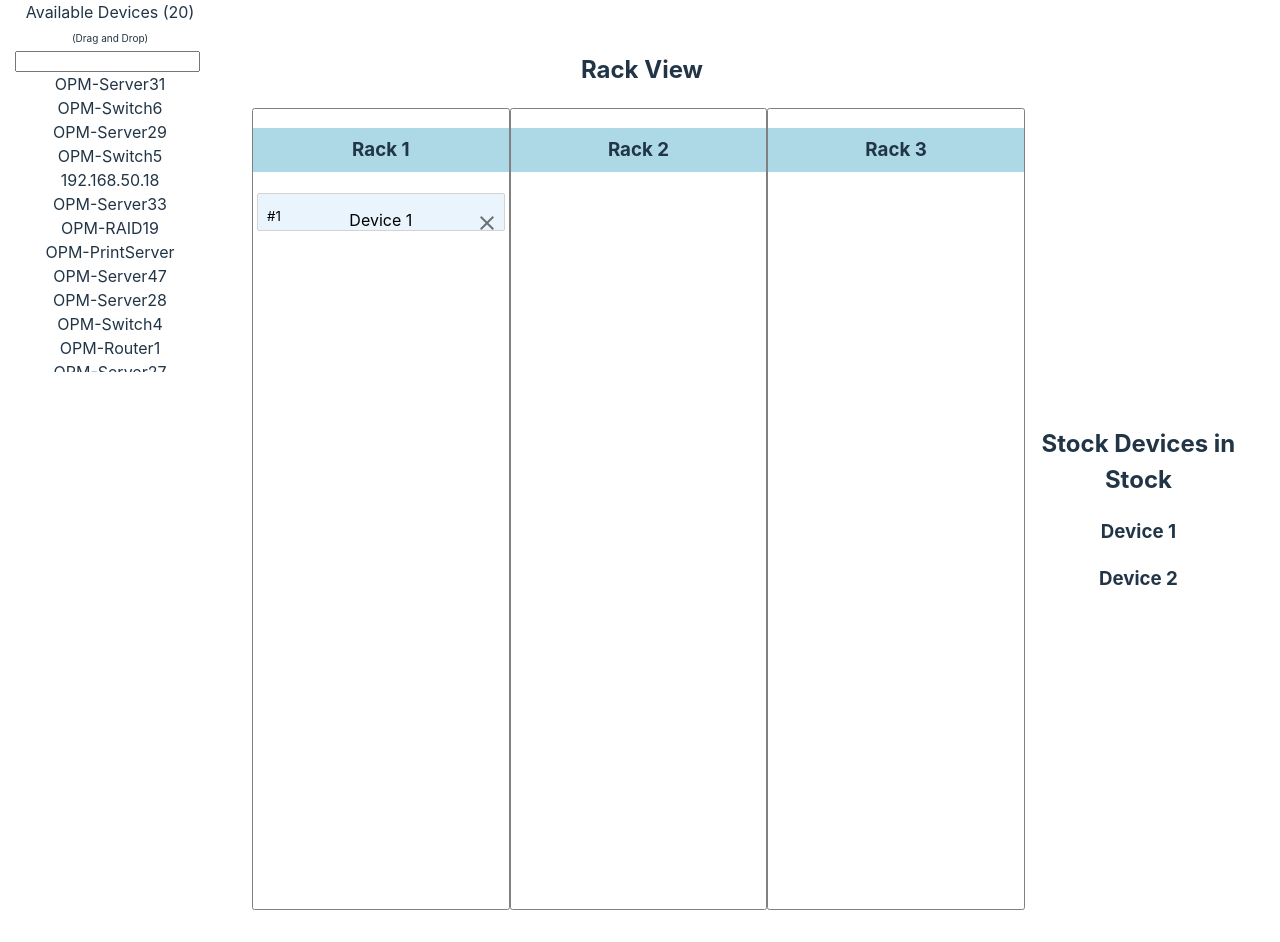
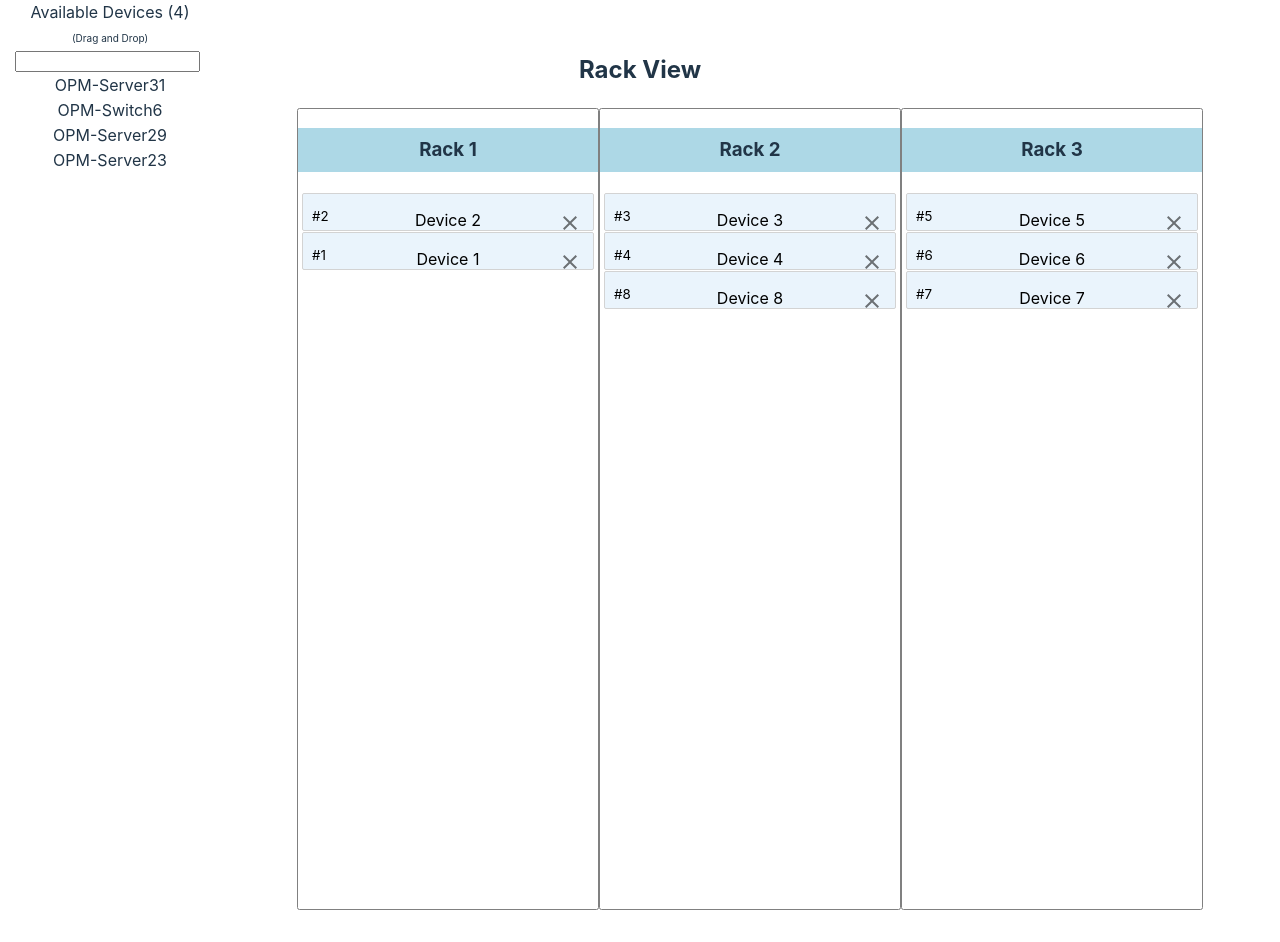
Before and after one commit to stellar-droid/kanbanBoard, a React (Vite) app: page / in a window 1280 px wide. Built offline with nearby package versions, Linux system fonts and the light colour scheme.

Commit message:
name is visible dragging from stock

```diff
--- a/src/App.jsx
+++ b/src/App.jsx
@@ -2,13 +2,13 @@ import { useEffect, useState } from "react";
 import "./App.css";
 import Column from "./assets/components/Column";
 import KanbanBoard from "./assets/components/Kanbanboard";
-import Task from "./assets/components/Task";
-import Test from "./assets/components/test";
+// import Task from "./assets/components/Task";
+// import Test from "./assets/components/test";
 function App() {
   return (
     <div className="App">
       <KanbanBoard />
-      <Test />
+      {/* <Test /> */}
     </div>
   );
 }
--- a/src/assets/components/Kanbanboard.jsx
+++ b/src/assets/components/Kanbanboard.jsx
@@ -6,66 +6,29 @@ import Column from "./Column";
 import TaskForm from "./TaskForm";
 import { Modal, Paper } from "@mui/material";
 import LeftPanel from "./LeftPanel";
-
+import Test from "./test";
 export default function KanbanBoard() {
   const [rack1, setRack1] = useState([""]);
   const [rack2, setRack2] = useState([""]);
   const [rack3, setRack3] = useState([""]);
+  const [rack4, setRack4] = useState([""]);
   const [isFormOpen, setIsFormOpen] = useState(false);
   const [action, setAction] = useState(true);
 
   const staticData = [
-    { userId: 1, id: 1, title: "Device 1", rack: "1" },
-    // { userId: 2, id: 2, title: "Device 2", rack: "1" },
-    // { userId: 3, id: 3, title: "Device 3", rack: "2" },
-    // { userId: 4, id: 4, title: "Device 4", rack: "2" },
-    // { userId: 5, id: 5, title: "Device 5", rack: "3" },
-    // { userId: 6, id: 6, title: "Device 6", rack: "3" },
-    // { userId: 7, id: 7, title: "Device 7", rack: "3" },
-    // { userId: 8, id: 8, title: "Device 8", rack: "2" },
-    // { userId: 9, id: 9, title: "Device 9", rack: "1" },
-    // { userId: 10, id: 10, title: "Device 10", rack: "2" },
-    // { userId: 11, id: 11, title: "Device 11", rack: "3" },
-    // { userId: 12, id: 12, title: "Device 12", rack: true },
-    // { userId: 13, id: 13, title: "Device 13", rack: false },
-    // { userId: 14, id: 14, title: "Device 14", rack: true },
-    // { userId: 15, id: 15, title: "Device 15", rack: false },
-    // { userId: 16, id: 16, title: "Device 16", rack: true },
-    // { userId: 17, id: 17, title: "Device 17", rack: false },
-    // { userId: 18, id: 18, title: "Device 18", rack: true },
-    // { userId: 19, id: 19, title: "Device 19", rack: false },
-    // { userId: 20, id: 20, title: "Device 20", rack3: true }
-    // { userId: 21, id: 21, title: "Device 21", rack: false },
-    // { userId: 22, id: 22, title: "Device 22", rack: false },
-    // { userId: 23, id: 23, title: "Device 23", rack: false },
-    // { userId: 24, id: 24, title: "Device 24", rack: true },
-    // { userId: 25, id: 25, title: "Device 25", rack: true },
-    // { userId: 26, id: 26, title: "Device 26", rack: true },
-    // { userId: 27, id: 27, title: "Device 27", rack: true },
-    // { userId: 28, id: 28, title: "Device 28", rack: true },
-    // { userId: 29, id: 29, title: "Device 29", rack: true },
-    // { userId: 30, id: 30, title: "Device 30", rack: true },
-    // { userId: 31, id: 31, title: "Device 31", rack: true },
-    // { userId: 32, id: 32, title: "Device 32", rack: true },
-    // { userId: 33, id: 33, title: "Device 33", rack: true },
-    // { userId: 34, id: 34, title: "Device 34", rack: true },
-    // { userId: 35, id: 35, title: "Device 35", rack: true },
-    // { userId: 36, id: 36, title: "Device 36", rack: true },
-    // { userId: 37, id: 37, title: "Device 37", rack: true },
-    // { userId: 38, id: 38, title: "Device 38", rack: true },
-    // { userId: 39, id: 39, title: "Device 39", rack: true },
-    // { userId: 40, id: 40, title: "Device 40", rack: true },
-    // { userId: 41, id: 41, title: "Device 41", rack: true },
-    // { userId: 42, id: 42, title: "Device 42", rack: true },
-    // { userId: 43, id: 43, title: "Device 43", rack: true },
-    // { userId: 44, id: 44, title: "Device 44", rack: true },
-    // { userId: 45, id: 45, title: "Device 45", rack: true },
-    // { userId: 46, id: 46, title: "Device 46", rack: true },
-    // { userId: 47, id: 47, title: "Device 47", rack: true },
-    // { userId: 48, id: 48, title: "Device 48", rack: true },
-    // { userId: 49, id: 49, title: "Device 49", rack: true },
-    // { userId: 50, id: 50, title: "Device 50", rack: true },
-    // Add more tasks as needed
+    {id: '2', title: "Device 2", rack: "1" },
+    {id: '1', title: "Device 1", rack: "1" },
+    {id: '3', title: "Device 3", rack: "2" },
+    {id: '4', title: "Device 4", rack: "2" },
+    {id: '5', title: "Device 5", rack: "3" },
+    {id: '6', title: "Device 6", rack: "3" },
+    {id: '7', title: "Device 7", rack: "3" },
+    {id: '8', title: "Device 8", rack: "2" },
+    { id: "192.148.11.45", title: "OPM-Server31" , rack: "4"},
+    { id: "192.148.11.89", title: "OPM-Switch6", rack: "4"},
+    { id: "192.148.11.43", title: "OPM-Server29"  , rack: "4"},
+    { id: "172.168.22.16", title: "OPM-Server23"  , rack: "4"},
+    // Add more devices as needed
   ];
 
   // <-------------------USE EFFECT----------------->
@@ -74,10 +37,12 @@ export default function KanbanBoard() {
     const rack1 = staticData.filter((task) => task.rack === "1");
     const rack2 = staticData.filter((task) => task.rack === "2");
     const rack3 = staticData.filter((task) => task.rack === "3");
+    const rack4 = staticData.filter((task) => task.rack === "4");
 
     setRack1(rack1);
     setRack2(rack2);
     setRack3(rack3);
+    setRack4(rack4);
 
     // Add event listener for the Escape key
     document.addEventListener("keydown", handleEscapeKey);
@@ -96,6 +61,9 @@ export default function KanbanBoard() {
     }
   };
   // <-------------------HANDLE ESCAPE KEY ENDS----------------->
+
+
+
 
   // <-------------------HANDLE DRAG START----------------->
   const handleDragEnd = (result) => {
@@ -132,21 +100,39 @@ export default function KanbanBoard() {
     }
 
     // If dragging between racks
-    const task =
-      source.droppableId === "2"
-        ? rack2[source.index]
-        : source.droppableId === "3"
-        ? rack3[source.index]
-        : rack1[source.index];
+    // source.droppableId === "2"
+    //   ? rack2[source.index]
+    //   : source.droppableId === "3"
+    //   ? rack3[source.index]
+    //   : rack1[source.index];
+    const getTask = () =>{ switch(source.droppableId){
+          case "1":
+            return rack1[source.index];
+          case "2":
+            return rack2[source.index];
+          case "3":
+            return rack3[source.index];
+          case "4":
+            return rack4[source.index];
+          default:
+            return rack1[source.index];
+        }
+}
+const task = getTask();
 
+console.log('task',task);
     // Remove the task from the source rack
     const updatedSource =
       source.droppableId === "2"
         ? Array.from(rack2)
         : source.droppableId === "3"
         ? Array.from(rack3)
+        : source.droppableId === "4"
+        ? Array.from(rack4)
         : Array.from(rack1);
     updatedSource.splice(source.index, 1);
+  source.draggableId="4"? setRack4(updatedSource): null;
+    console.log("Updated Source Rack:", updatedSource);
 
     // Update the destination rack with the task at the correct position
     const updatedDestination =
@@ -161,6 +147,8 @@ export default function KanbanBoard() {
       rack2: destination.droppableId === "2",
       rack3: destination.droppableId === "3",
     });
+
+    console.log("Updated Destination Rack:", updatedDestination);
 
     // Check the length of the destination rack after rearranging
     if (updatedDestination.length > 42) {
@@ -259,8 +247,12 @@ export default function KanbanBoard() {
             style={{ zIndex: 2 }}
             onDelete={onDelete}
           />
-
-          <LeftPanel stockDevices={stockDevices} index={stockDevices.id} id={stockDevices.id} />
+          {/* <LeftPanel
+            stockDevices={stockDevices}
+            index={stockDevices.id}
+            id={stockDevices.id}
+          /> */}
+          <Test data={rack4} id={"4"}/>
           {/* <Column title={"Rack 3"} tasks={[]} id={"3"} /> */}
           <Modal open={isFormOpen} onKeyDown={handleEscapeKey}>
             {/* <Paper style={{height:'570px',width:700}}> */}
--- a/src/assets/components/test.jsx
+++ b/src/assets/components/test.jsx
@@ -1,65 +1,95 @@
-import React from 'react';
+import React from "react";
+import { Draggable, Droppable } from "react-beautiful-dnd";
 
-const RackDeviceList = () => {
-  const data = [
-    { id: '192.148.11.45', name: 'OPM-Server31' },
-    { id: '192.148.11.89', name: 'OPM-Switch6' },
-    { id: '192.148.11.43', name: 'OPM-Server29' },
-    { id: '192.148.11.87', name: 'OPM-Switch5' },
-    { id: '192.168.50.18', name: '192.168.50.18' },
-    { id: '192.148.11.47', name: 'OPM-Server33' },
-    { id: '192.148.11.82', name: 'OPM-RAID19' },
-    { id: '192.148.11.81', name: 'OPM-PrintServer' },
-    { id: '192.148.11.80', name: 'OPM-Server47' },
-    { id: '192.148.11.42', name: 'OPM-Server28' },
-    { id: '192.148.11.86', name: 'OPM-Switch4' },
-    { id: '192.148.11.85', name: 'OPM-Router1' },
-    { id: '192.148.11.41', name: 'OPM-Server27' },
-    { id: '192.148.11.40', name: 'OPM-Server26' },
-    { id: '192.148.11.116', name: 'OPM-Server54' },
-    { id: '192.148.11.114', name: 'OPM-Server53' },
-    { id: '192.148.11.113', name: 'OPM-Server52' },
-    { id: '192.148.11.79', name: 'OPM-RAID18' },
-    { id: '192.148.11.35', name: 'OPM-Server22' },
-    { id: '192.148.11.34', name: 'OPM-Server21' },
-  ];
+const RackDeviceList = ({data,id}) => {
+
 
   return (
-    <div className="opmAddEditDeviceList" style={{ position: 'fixed', top: 0, left: 0 }}>
+    <div
+      className="opmAddEditDeviceList"
+      style={{ position: "fixed", top: 0, left: 0 }}
+    >
       <div className="opmAddEditDeviceListhdr">
         Available Devices (<span id="remaingDevList_Rck">{data.length}</span>)
         <br />
-        <span style={{ fontSize: '10px', textDecoration: 'none', cursor: 'pointer' }} id="dragMenu">
+        <span
+          style={{
+            fontSize: "10px",
+            textDecoration: "none",
+            cursor: "pointer",
+          }}
+          id="dragMenu"
+        >
           (Drag and Drop)
         </span>
       </div>
       <div
         className="bvDeviceSrch"
         style={{
-          top: '20px',
-          width: '91%',
-          marginLeft: '7px',
+          top: "20px",
+          width: "91%",
+          marginLeft: "7px",
         }}
       >
-        <input type="text" id="rack_devNameSearchTxt" onKeyPress={() => {}} onKeyUp={() => {}} />
+        <input
+          type="text"
+          id="rack_devNameSearchTxt"
+          onKeyPress={() => {}}
+          onKeyUp={() => {}}
+        />
       </div>
-      <div className="opmAddEditDeviceListContent" style={{ top: '50px', height: '300px', overflowY: 'auto' }}>
+      <div
+        className="opmAddEditDeviceListContent"
+        style={{ top: "50px", height: "300px", overflowY: "auto" }}
+      >
         {/* Added container div for scroll */}
-        <div style={{ height: '100%', overflowY: 'scroll' }}>
-          <table cellspacing="0" cellpadding="0" style={{}} width="220px" id="rbDeviceTable" height="100px">
+        <Droppable droppableId={id} isDropDisabled={true}>
+          {(provided, snapshot) => (
+            <div
+              ref={provided.innerRef}
+              {...provided.droppableProps}
+              isDraggingOver={snapshot.isDraggingOver}
+              style={{ height: "100%", overflowY: "scroll" }}
+            >
+              <table
+                cellspacing="0"
+                cellpadding="0"
+                style={{}}
+                width="220px"
+                id="rbDeviceTable"
+                height="100px"
+              >
                 <tbody>
-              {data.map((item) => (
+                  {data.map((item,index) => (
+                    <Draggable
+                      key={index}
+                      draggableId={`${item.id}`}
+                      index={index}
+                    >
+                      {(provided, snapshot) => (
                         <tr key={item.id}>
                           <td className="rackDevicesList">
-                    <div className="devdraggable ui-draggable ui-draggable-handle" id={item.id}>
-                      {item.name}
+                            <div
+                              ref={provided.innerRef}
+                              {...provided.draggableProps}
+                              {...provided.dragHandleProps}
+                              isDragging={snapshot.isDragging}
+                              id={item.id}
+                            >
+                              {item.title}
                             </div>
                           </td>
                         </tr>
+                      )}
+                    </Draggable>
+
                   ))}
+                  {provided.placeholder}
                 </tbody>
               </table>
             </div>
+          )}
+        </Droppable>
       </div>
     </div>
   );
```
Lines whose indentation alone changed are shown as unchanged.
